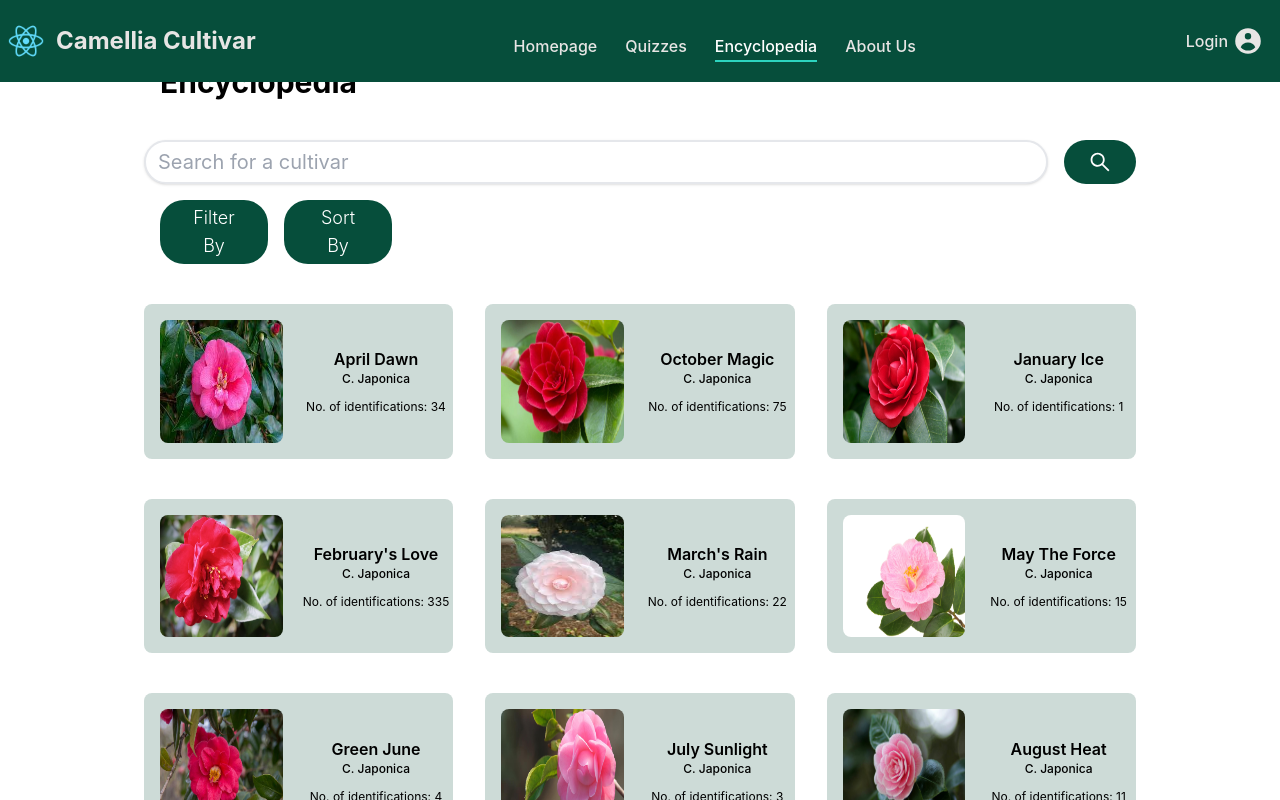
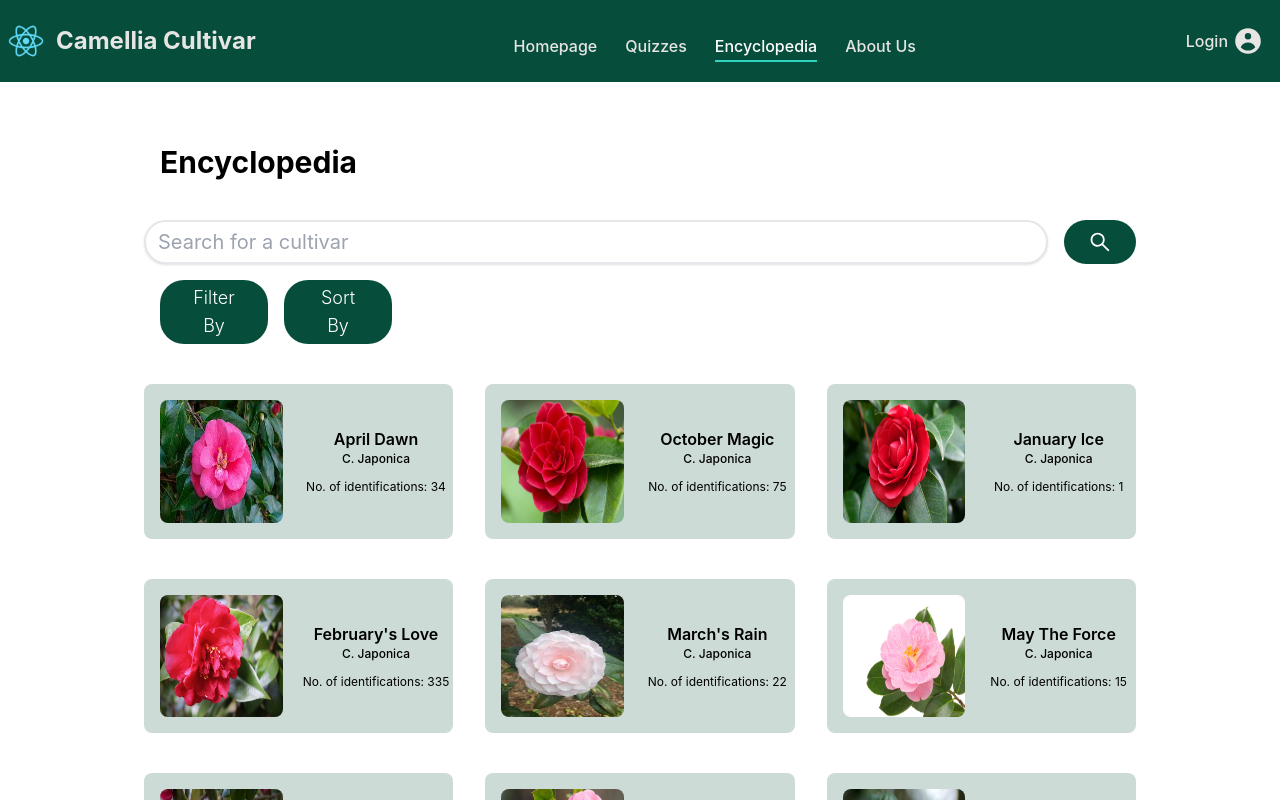
Before and after one commit to Camellia-Cultivar/Camellia-Cultivar, a React (Create React App) app in the folder webapp/: page /encyclopedia in a window 1280 px wide. Shown: the top 800 px of the page. Built offline with nearby package versions, Linux system fonts and the light colour scheme.

Commit message:
adapted pages to fixed navbar

```diff
--- a/webapp/src/pages/About/index.js
+++ b/webapp/src/pages/About/index.js
@@ -2,7 +2,7 @@ import React from 'react';
 
 const About = () =>{
     return (
-        <div>
+        <div className="pt-16 md:pt-20">
             <h3>About</h3>
         </div>
     );
--- a/webapp/src/pages/Encyclopedia/index.js
+++ b/webapp/src/pages/Encyclopedia/index.js
@@ -34,7 +34,7 @@ const Encyclopedia = () => {
     }
 
     return (
-        <div className="mx-36 flex flex-col">
+        <div className="mx-36 flex flex-col pt-16 md:pt-20">
             <div className="pt-16 pb-6 ml-4">
                 <p className="text-3xl font-bold text-start">Encyclopedia</p>
             </div>
--- a/webapp/src/pages/Home/index.js
+++ b/webapp/src/pages/Home/index.js
@@ -18,7 +18,7 @@ let second_list = [
 
 const Home = () =>{
     return (
-        <div className="bg-stone-100 pb-16">
+        <div className="bg-stone-100 pb-16 pt-16 md:pt-20">
 
             {/* "Help identify" section */}
             <div className="grid gap-3 sm:place-items-center grid-flow-row-dense md:place-items-end sm:grid-cols-1 md:grid-cols-5 bg-emerald-900 text-white py-16">
--- a/webapp/src/pages/Quizzes/index.js
+++ b/webapp/src/pages/Quizzes/index.js
@@ -14,7 +14,7 @@ const slide = (direction=1) => {
 
 const Quizzes = () =>{
     return (
-        <div className="select-none">
+        <div className="select-none pt-16 md:pt-20">
             <div className="grid gap-3 sm:place-items-center grid-flow-row-dense md:place-items-start sm:grid-cols-1 md:grid-cols-5 text-neutral-900 py-10">
                 <div className="col-span-2 justify-self-stretch self-stretch rounded-r-full bg-emerald-500/20"></div>
                 <div className="grid col-span-3 mx-5">
```
